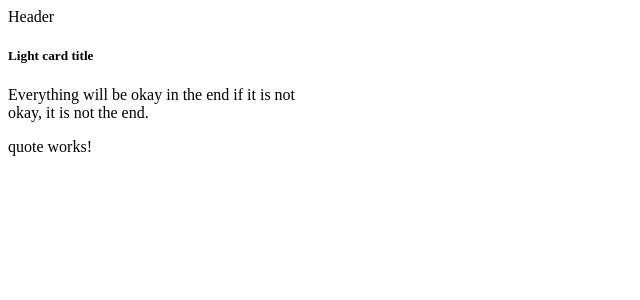
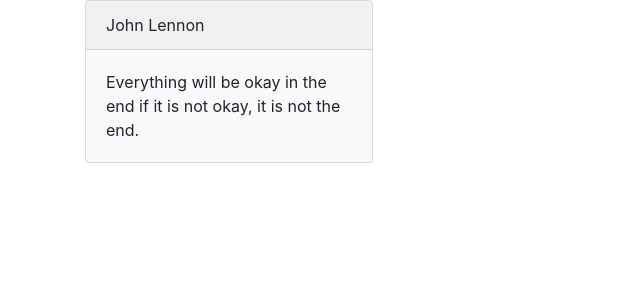
Before and after one commit to EmmanuelaJoy/quote-application, an Angular app: page / in a window 1280 px wide. Shown: the top 300 px of the page, without its empty margins (0-640 px from the left). Built offline with nearby package versions, Linux system fonts and the light colour scheme.

Commit message:
add bootstrap to the component

```diff
--- a/src/app/quote/quote.component.html
+++ b/src/app/quote/quote.component.html
@@ -1,11 +1,13 @@
+<link rel="stylesheet" href="https://cdn.jsdelivr.net/npm/bootstrap@4.6.0/dist/css/bootstrap.min.css"
+    integrity="sha384-B0vP5xmATw1+K9KRQjQERJvTumQW0nPEzvF6L/Z6nronJ3oUOFUFpCjEUQouq2+l" crossorigin="anonymous">
+
 <div class="container">
     <div class="row">
         <div class="col-md-6">
             <div *ngFor='let quote of quotes;let i = index'>
                 <div class="card bg-light mb-3" style="max-width: 18rem;">
-                    <div class="card-header">Header</div>
+                    <div class="card-header">{{quote.author}}</div>
                     <div class="card-body">
-                        <h5 class="card-title">Light card title</h5>
                         <p class="card-text">{{quote.quoteInput}}</p>
                     </div>
                 </div>
@@ -14,6 +16,3 @@
 
     </div>
 </div>
-
-
-<p>quote works!</p>
```
